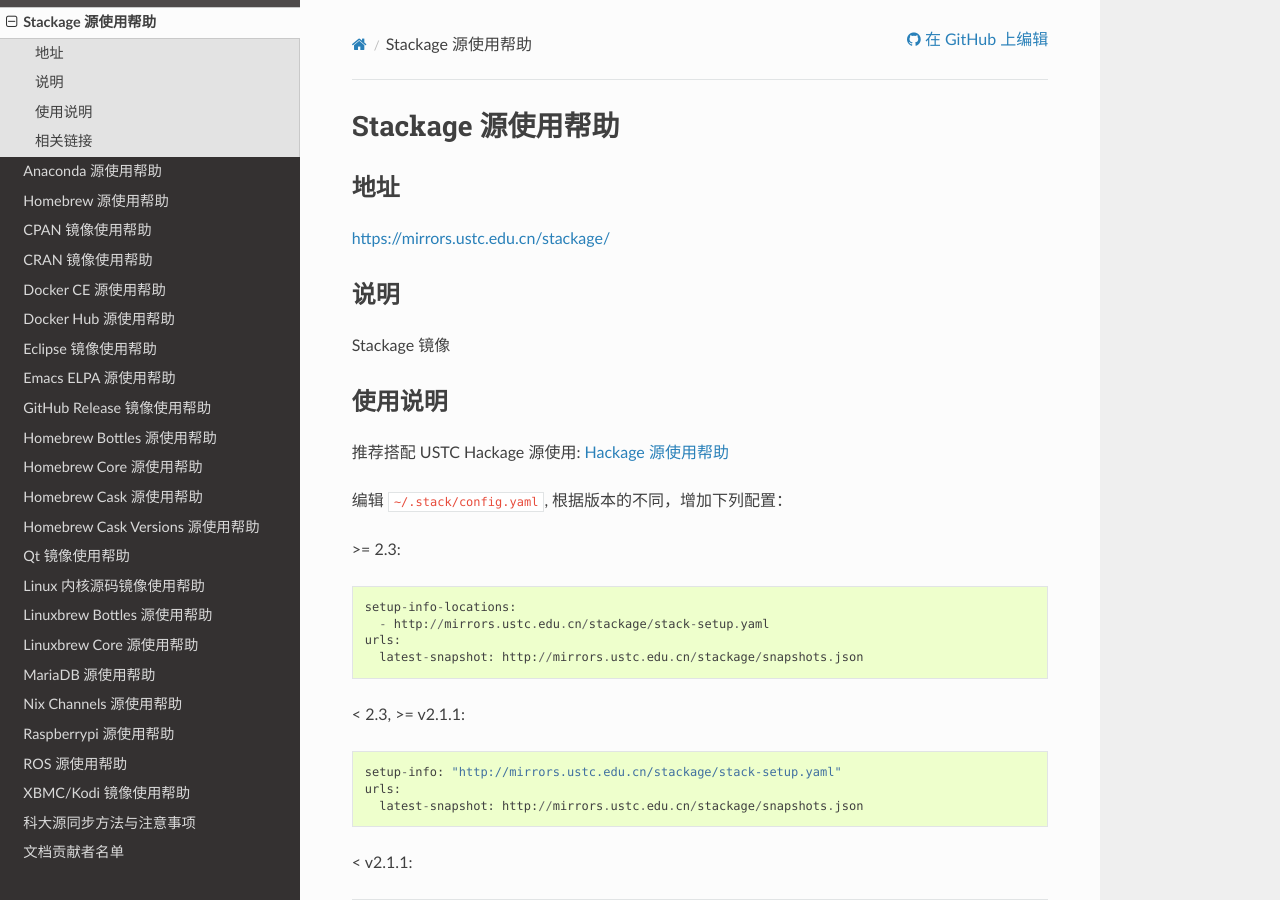
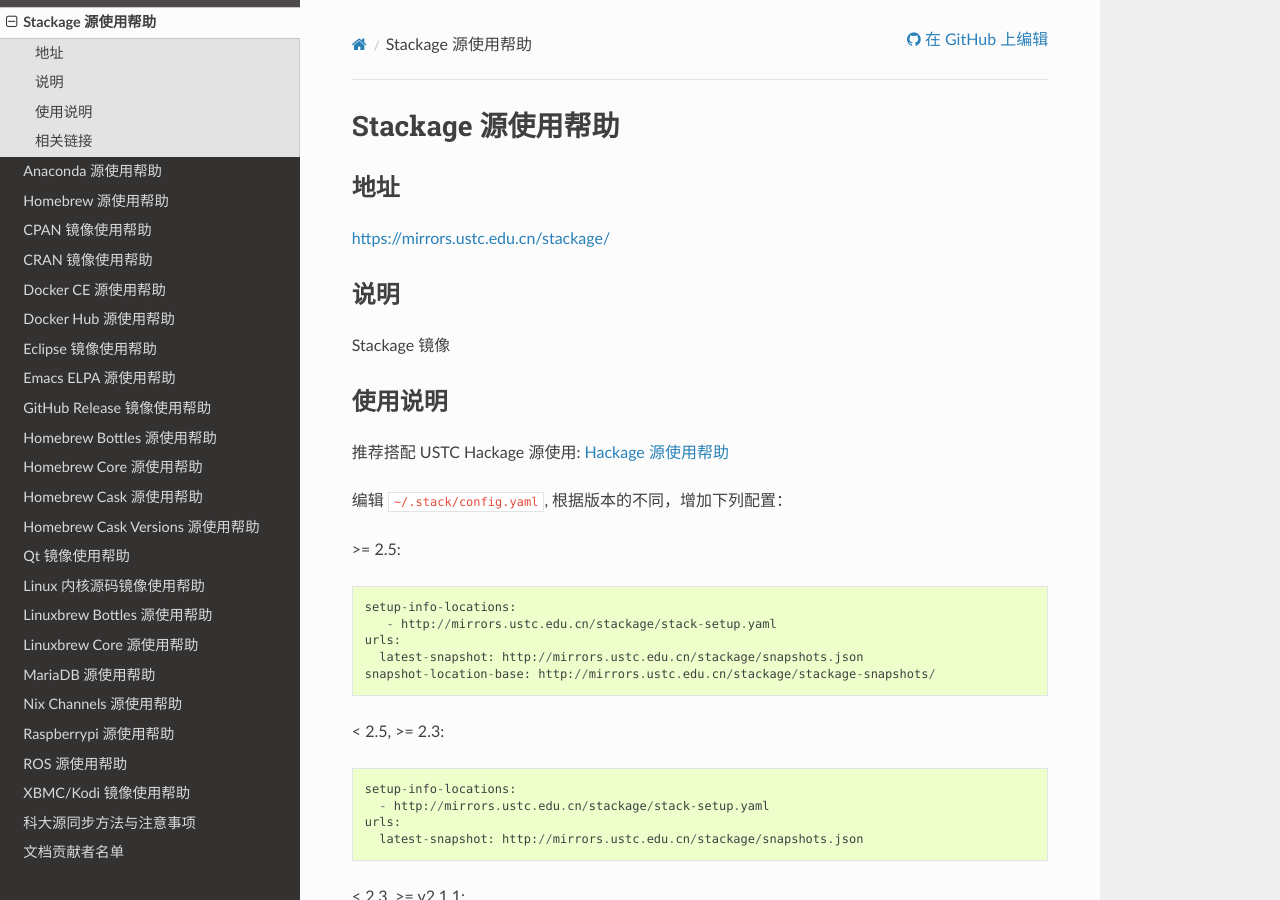
Before and after one commit to ustclug/mirrorhelp, a Sphinx documentation site: the page built from source/stackage.rst, in a window 1280 px wide and 900 px high. Built offline with Sphinx 7.4.7 and the Read the Docs theme 2.0.0, drawn with Linux system fonts in a browser that asks for light colours; pages that are not in the unit, such as notebooks, are missing from menus.

Commit message:
stackage: update for stack 2.5

```diff
--- a/source/stackage.rst
+++ b/source/stackage.rst
@@ -19,7 +19,17 @@
 
 编辑 ``~/.stack/config.yaml``, 根据版本的不同，增加下列配置：
 
->= 2.3:
+>= 2.5:
+
+::
+
+   setup-info-locations:
+      - http://mirrors.ustc.edu.cn/stackage/stack-setup.yaml
+   urls:
+     latest-snapshot: http://mirrors.ustc.edu.cn/stackage/snapshots.json
+   snapshot-location-base: http://mirrors.ustc.edu.cn/stackage/stackage-snapshots/
+
+< 2.5, >= 2.3:
 
 ::
 
```
